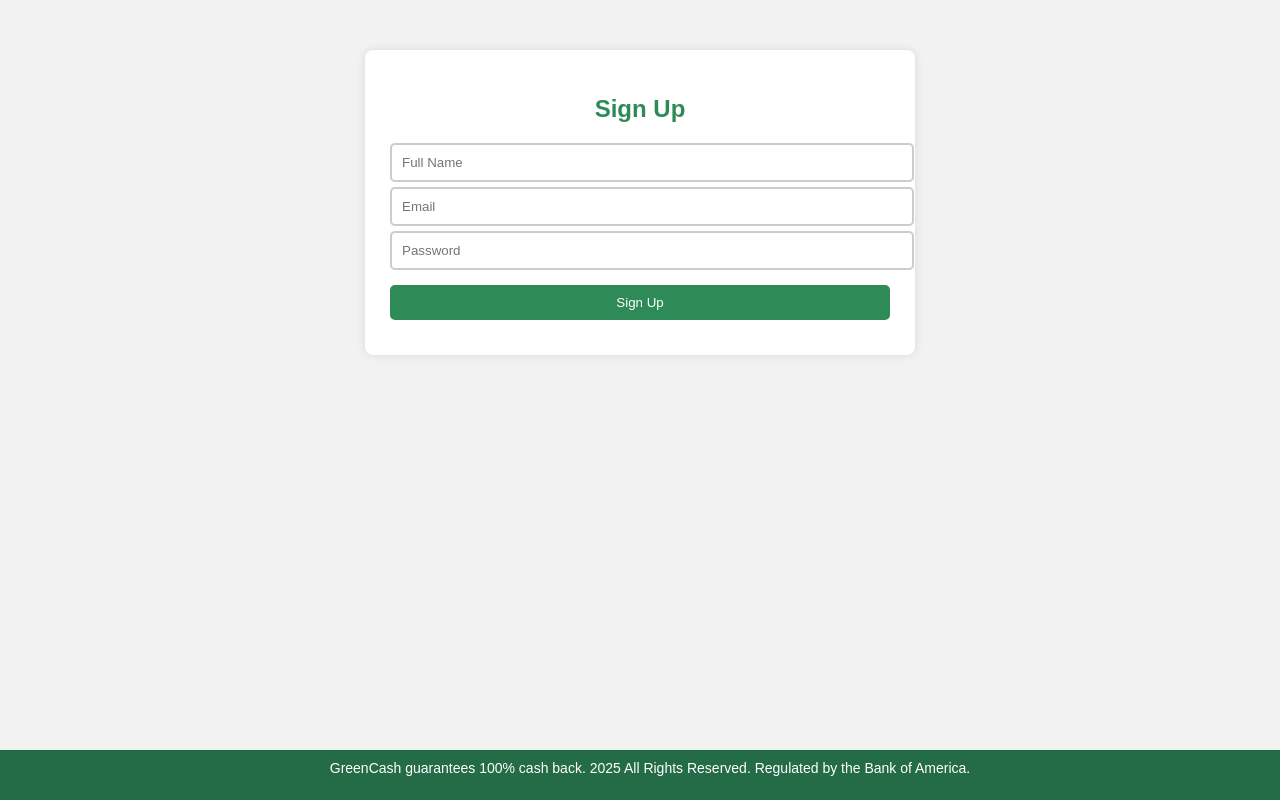
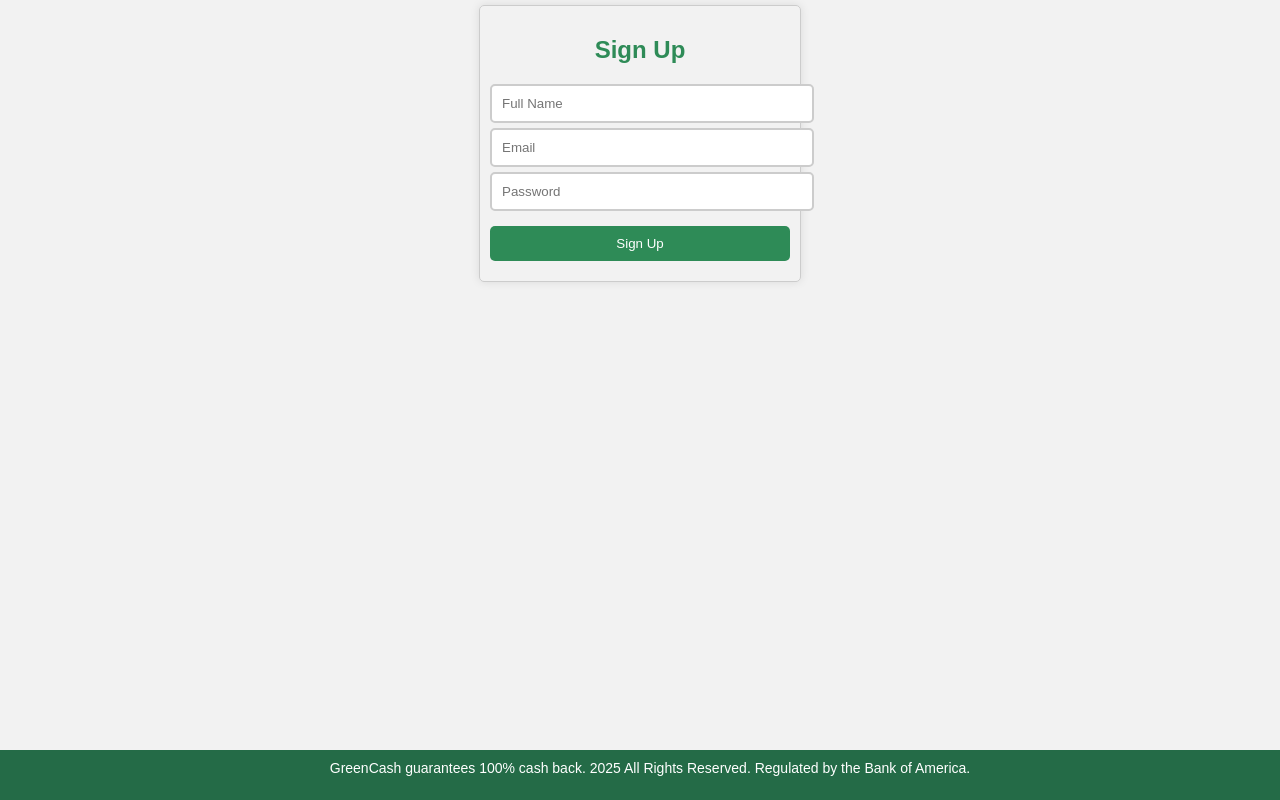
Before and after one commit to CashWayAppRegulatedCentralBankOfAmerica/GreenCash, a plain HTML site: page index.html in a window 1280 px wide. Drawn offline with Linux system fonts and the light colour scheme.

Commit message:
Update index.html

```diff
--- a/index.html
+++ b/index.html
@@ -13,11 +13,15 @@
             padding-bottom: 25px; /* Prevents content from being hidden behind footer */
         }
         .container {
-            max-width: 500px;
-            margin: 50px auto;
-            padding: 25px;
-            background: white;
-            border-radius: 8px;
+            width: 80%;
+            max-width: 300px;
+            padding: 10px;
+            margin: 5px 0;
+            border: 1px solid #ccc;
+            border-radius: 5px;
+            display: block;
+            margin-left: auto;
+            margin-right: auto;
             box-shadow: 0 0 10px rgba(0, 0, 0, 0.1);
         }
         h2 { color: #2E8B57; }
```
